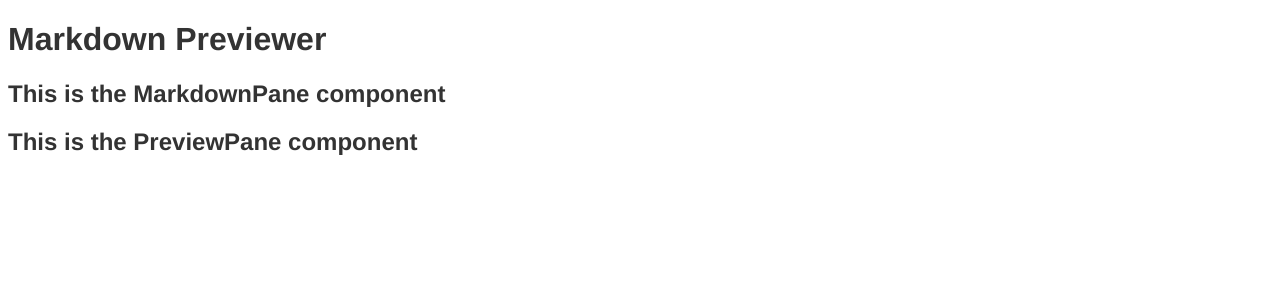
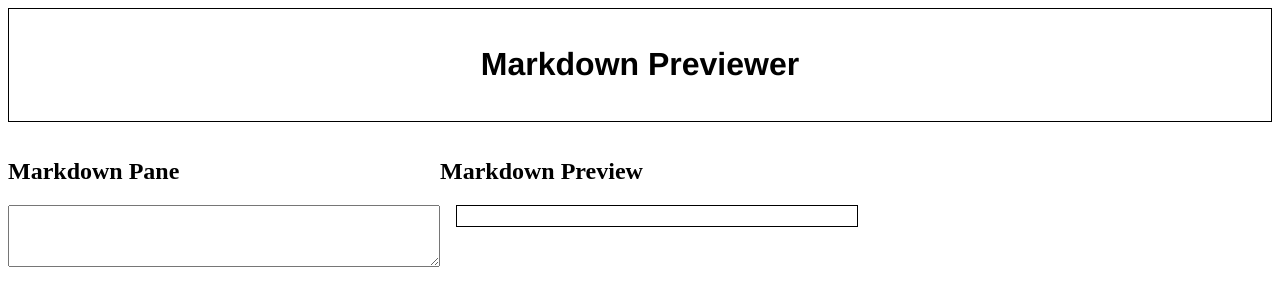
Before and after one commit to DannyCrews/markdown-viewer, a React app: page / in a window 1280 px wide. Shown: the top 306 px of the page. Built offline with nearby package versions, Linux system fonts and the light colour scheme.

Commit message:
Add some initial css

```diff
--- a/public/index.html
+++ b/public/index.html
@@ -4,7 +4,7 @@
     <meta charset="utf-8">
     <meta name="viewport" content="width=device-width, initial-scale=1">
     <link rel="shortcut icon" href="%PUBLIC_URL%/favicon.ico">
-    <title>React App</title>
+    <title>Markdown Previewer</title>
   </head>
   <body>
     <div id="root"></div>
--- a/src/App.js
+++ b/src/App.js
@@ -8,7 +8,9 @@ class App extends Component {
   render() {
     return (
       <div className="App">
-        <h1>Markdown Previewer</h1>
+        <div className="title">
+          <h1>Markdown Previewer</h1>
+        </div>
         <div className='MarkdownPane'>
           <MarkdownPane />
         </div>
--- a/src/App.scss
+++ b/src/App.scss
@@ -1,7 +1,17 @@
-$font-stack:    Helvetica, sans-serif;
-$primary-color: #333;
+$titlecolor: #000;
+$titlefont: 'helvetica';
 
-body {
-  font: 100% $font-stack;
-  color: $primary-color;
+.App {
+  display: flex;
+  flex-flow: row wrap;
 }
+
+.title {
+  font-family: $titlefont, sans-serif;
+  flex: 1 1000em;
+  font-size: 1em;
+  text-align: center;
+  padding: 1em;
+  margin-bottom: 1em;
+  border: 1px solid $titlecolor;
+}
--- a/src/MarkdownPane.js
+++ b/src/MarkdownPane.js
@@ -4,8 +4,9 @@ import './MarkdownPane.scss';
 class MarkdownPane extends Component {
   render() {
     return (
-      <div className="MarkdownPane">
-        <h2>This is the MarkdownPane component</h2>
+      <div className="markdown-container">
+        <h2>Markdown Pane</h2>
+        <textarea className="textentry" />
       </div>
     );
   }
--- a/src/MarkdownPane.scss
+++ b/src/MarkdownPane.scss
@@ -0,0 +1,14 @@
+.container {
+  display: flex;
+  flex: 1;
+  margin: 0 1em;
+}
+
+.textentry {
+  flex: 1 50em;
+  display: flex;
+  flex-flow: column;
+  padding: 15px;
+  width: 400px;
+  height: 100%;
+}
--- a/src/PreviewPane.js
+++ b/src/PreviewPane.js
@@ -4,8 +4,12 @@ import './PreviewPane.scss';
 class PreviewPane extends Component {
   render() {
     return (
-      <div className="PreviewPane">
-        <h2>This is the PreviewPane component</h2>
+      <div>
+        <h2>Markdown Preview</h2>
+        <div className="preview-container">
+          <div className="preview-pane">
+          </div>
+        </div>
       </div>
     );
   }
--- a/src/PreviewPane.scss
+++ b/src/PreviewPane.scss
@@ -0,0 +1,16 @@
+$bordercolor: #000;
+$shade: #5D5C5C;
+
+
+.preview-container {
+  margin: 0 1em;
+  display: flex;
+  flex: 1;
+  border: 1px solid $bordercolor;
+  width: 400px;
+  height: 100%;
+}
+
+.preview-pane {
+  padding: 10px;
+}
```
